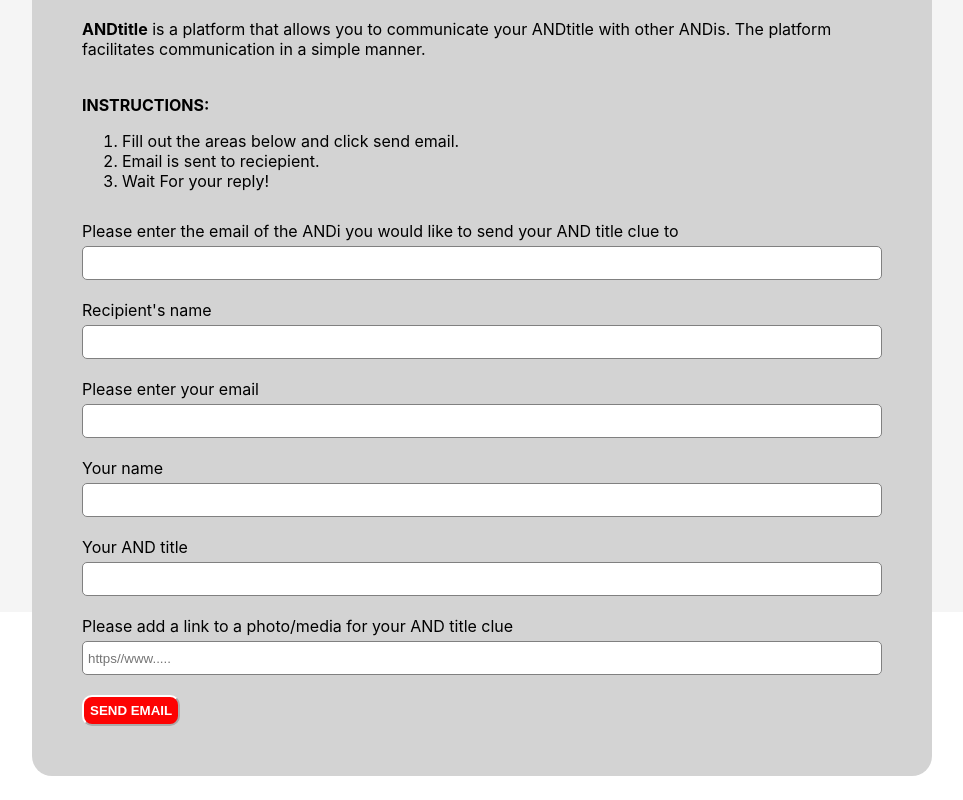
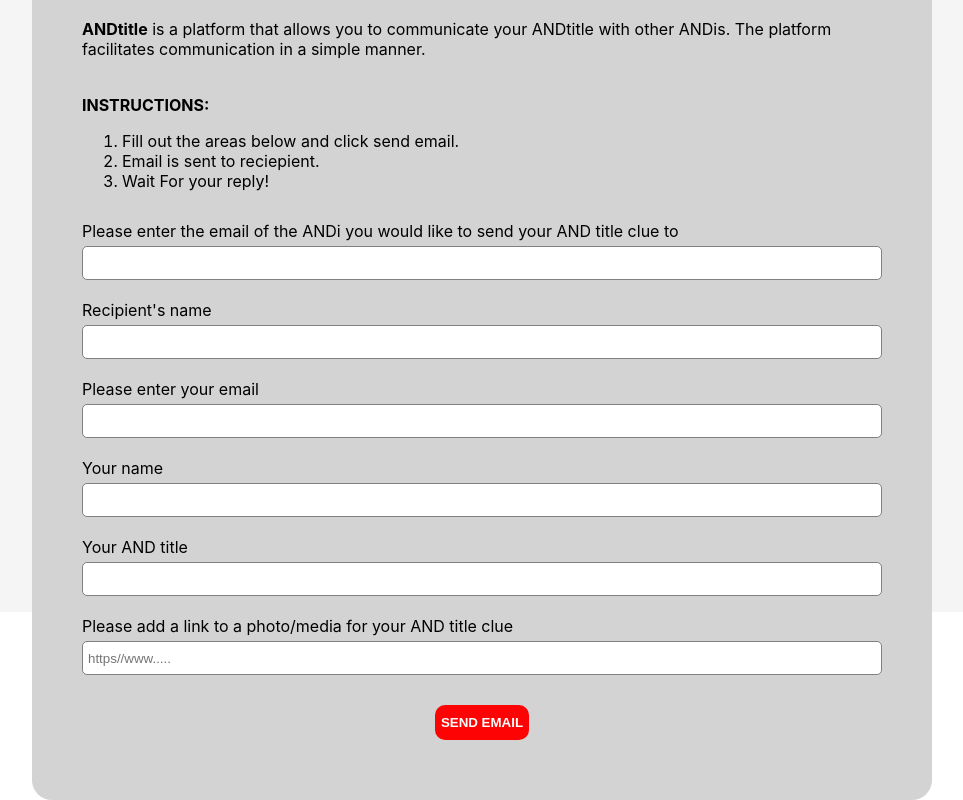
Before and after one commit to sandramolinapalencia/collaboration-challenge, a React (Create React App) app: page / in a window 1280 px wide. Shown: the part 268-1068 px from the top of the page, without its empty margins (158-1121 px from the left). Before the commit the page ends 1044 px from the top, so only its background shows below. Built offline with nearby package versions, Linux system fonts and the light colour scheme.

Commit message:
improves btn

```diff
--- a/src/App.css
+++ b/src/App.css
@@ -48,6 +48,11 @@
   border-color: white;
   cursor: pointer;
   padding: 6px;
+  padding-bottom: 10px;
+  padding-top: 10px;
+  border: none;
+  display: block;
+  margin: 10px auto;
 }
 
 .bold {
```
